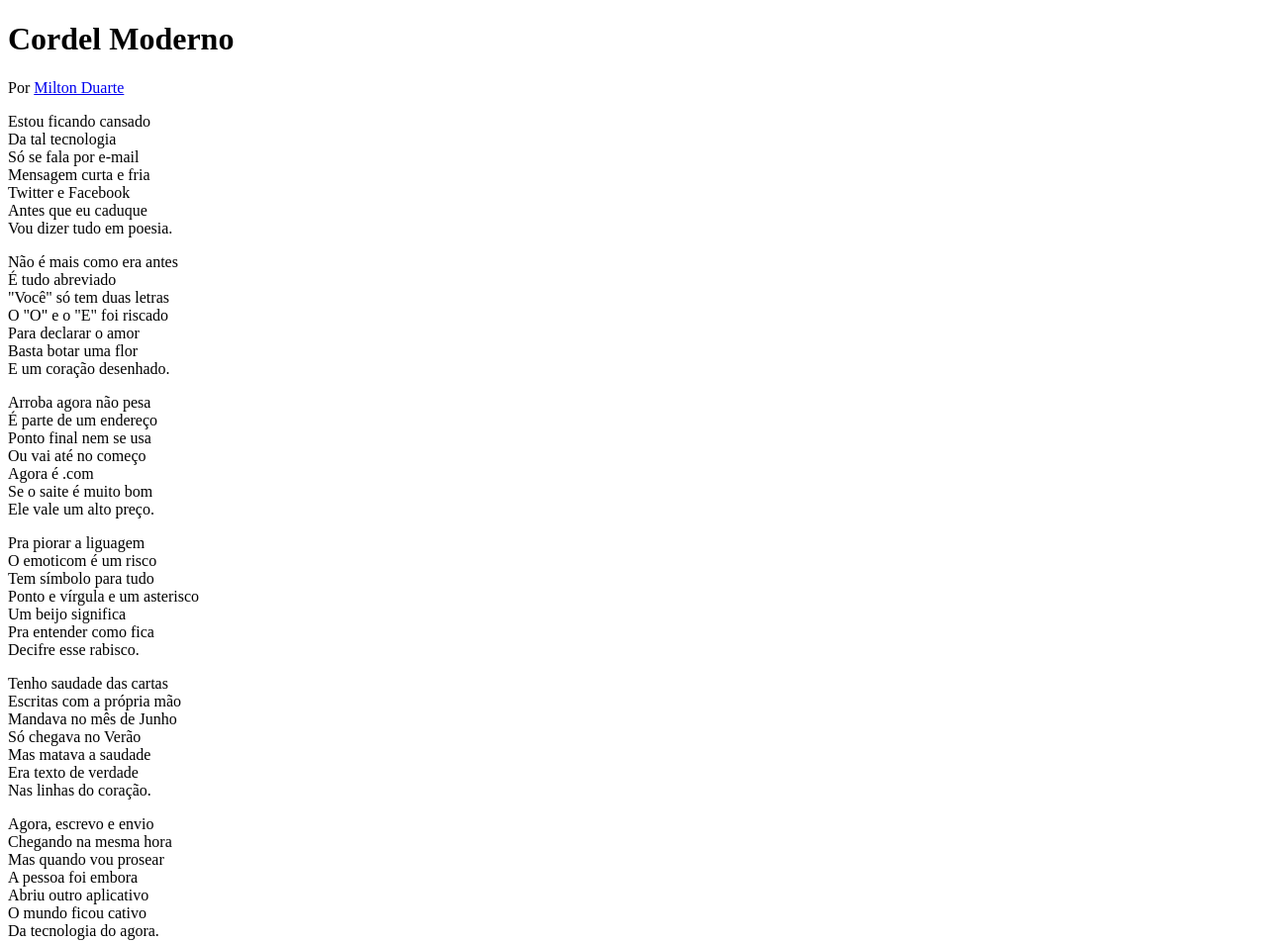
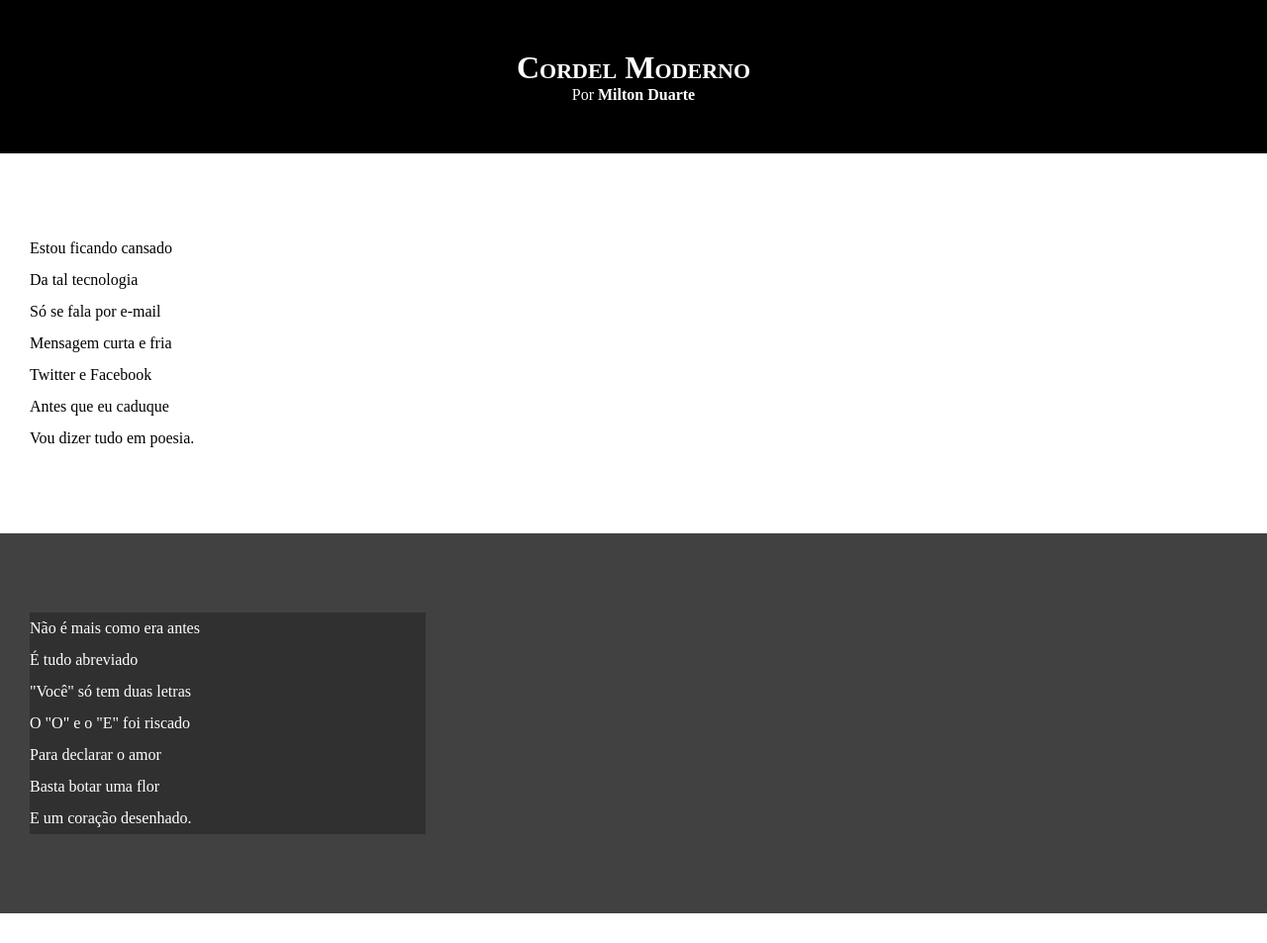
Before and after one commit to CloneTz/html-css, a plain HTML site: page exercicios/desafios/desafio012/index.html in a window 1280 px wide. Shown: the top 953 px of the page at 99% size. Drawn offline with Linux system fonts and the light colour scheme.

Commit message:
atualizei estilos dos textos e blocos

```diff
--- a/exercicios/desafios/desafio012/estilo/style.css
+++ b/exercicios/desafios/desafio012/estilo/style.css
@@ -1 +1,66 @@
 @charset "UTF-8";
+
+* {
+    margin: 0px;
+    padding: 0px;
+}
+
+html, body {
+    min-height: 100vh;
+    background-color: darkgray;
+}
+
+header {
+    background-color: black;
+    color: white;
+    text-align: center;
+}
+
+header > h1 {
+    padding-top: 50px;
+    font-variant: small-caps;
+}
+
+header > p {
+    padding-bottom: 50px;
+}
+
+header a, footer a {
+    color: white;
+    text-decoration: none;
+    font-weight: bolder;
+}
+
+header a:hover, footer a:hover {
+    text-decoration: underline;
+}
+
+section {
+    padding-top: 10vh;
+    padding-bottom: 10vh;
+    padding-left: 30px;
+    line-height: 2em;
+
+}
+
+section.normal {
+    background-color: white;
+    color: black;
+}
+
+section.imagem {
+    background-color: rgb(65, 65, 65);
+    color: white;
+}
+
+section.imagem > p {
+    width: 400px;
+    background-color: rgba(0, 0, 0, 0.253);
+}
+
+footer {
+    color: white;
+    background-color: black;
+    text-align: center;
+    padding: 10px;
+}
--- a/exercicios/desafios/desafio012/index.html
+++ b/exercicios/desafios/desafio012/index.html
@@ -13,7 +13,7 @@
         <p>Por <a href="https://www.recantodasletras.com.br/poesias/3186743" target="_blank">Milton Duarte</a></p>
     </header>
 
-    <section>
+    <section class="normal">
         <p>
             Estou ficando cansado <br>
             Da tal tecnologia <br>
@@ -25,7 +25,7 @@
         </p>
     </section>
 
-    <section>
+    <section class="imagem">
         <p>
             Não é mais como era antes <br>
             É tudo abreviado <br>
@@ -37,7 +37,7 @@
         </p>
     </section>
 
-    <section>
+    <section class="normal">
         <p>
             Arroba agora não pesa <br>
             É parte de um endereço <br>
@@ -59,7 +59,7 @@
         </p>
     </section>
 
-    <section>
+    <section class="imagem">
         Tenho saudade das cartas <br>
         Escritas com a própria mão <br>
         Mandava no mês de Junho <br>
@@ -69,7 +69,7 @@
         Nas linhas do coração.
     </section>
 
-    <section>
+    <section class="normal">
         <p>
             Agora, escrevo e envio <br>
             Chegando na mesma hora <br>
```
